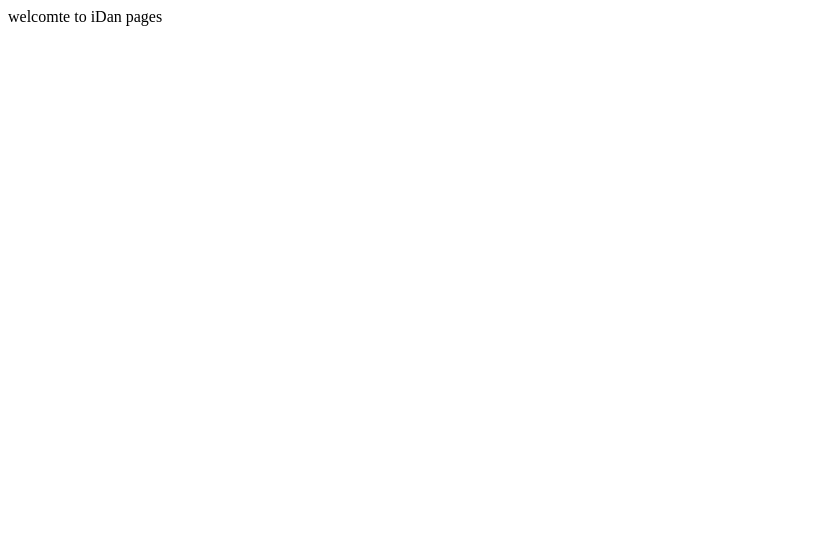
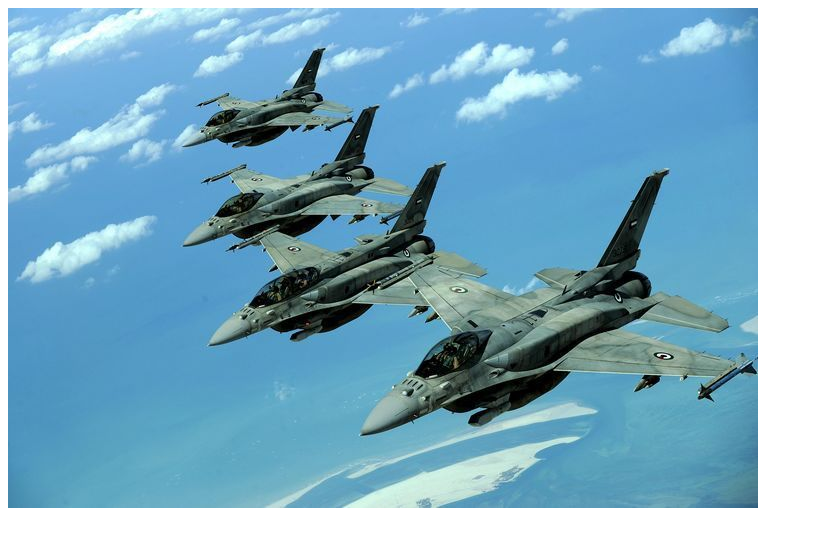
Before and after one commit to iDan1230/iDanPages, a plain HTML site: page index.html in a window 1280 px wide. Shown: the whole page, without its empty margins (0-813 px from the left). Drawn offline with Linux system fonts and the light colour scheme.

Commit message:
add image

```diff
--- a/index.html
+++ b/index.html
@@ -6,6 +6,9 @@
     <title>Document</title>
 </head>
 <body>
-    welcomte to iDan pages
+   <div>
+    <img src="./img/timg.jpg"/>
+
+   </div>
 </body>
 </html>
```
Also changed, not shown: img/timg.jpg (added), index.css (added).
